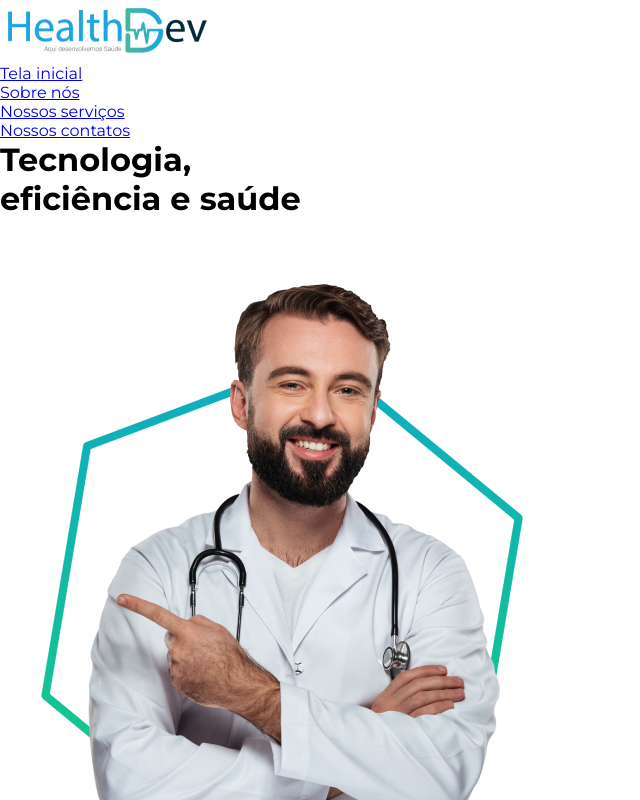
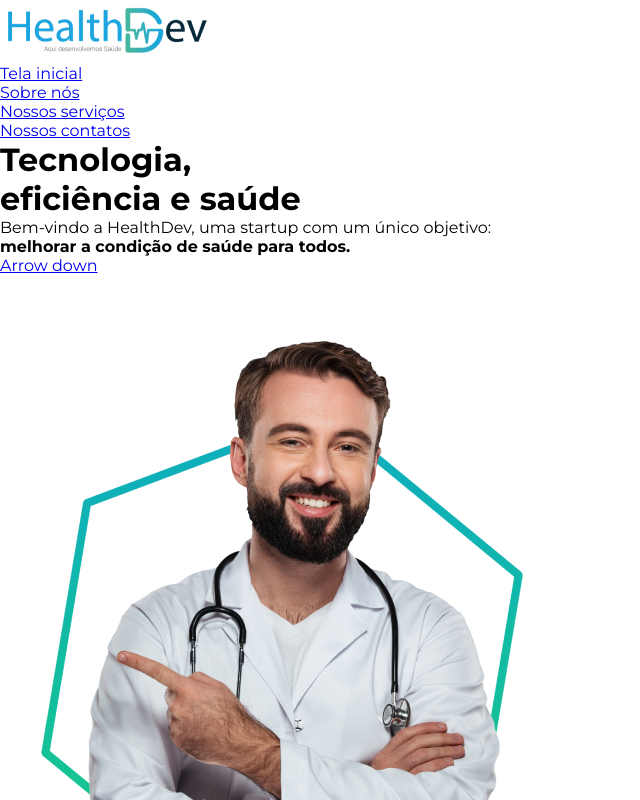
Before and after one commit to healthdev-io/site, a React (Create React App) app: page / in a window 1280 px wide. Shown: the top 800 px of the page, without its empty margins (0-640 px from the left). Built offline with nearby package versions, Linux system fonts and the light colour scheme.

Commit message:
Ajuste no HTML da secao home

```diff
--- a/src/components/home/index.tsx
+++ b/src/components/home/index.tsx
@@ -9,6 +9,11 @@ const Home: React.FC = () => {
         <h1>
           Tecnologia, <br /> eficiência e <strong>saúde</strong>
         </h1>
+        <p>
+          Bem-vindo a HealthDev, uma startup com um único objetivo: <br />{" "}
+          <strong>melhorar a condição de saúde para todos.</strong>
+        </p>
+        <a href="#AboutUs">Arrow down</a>
       </div>
       <img src={doctor} alt="Doctor" />
     </div>
```
